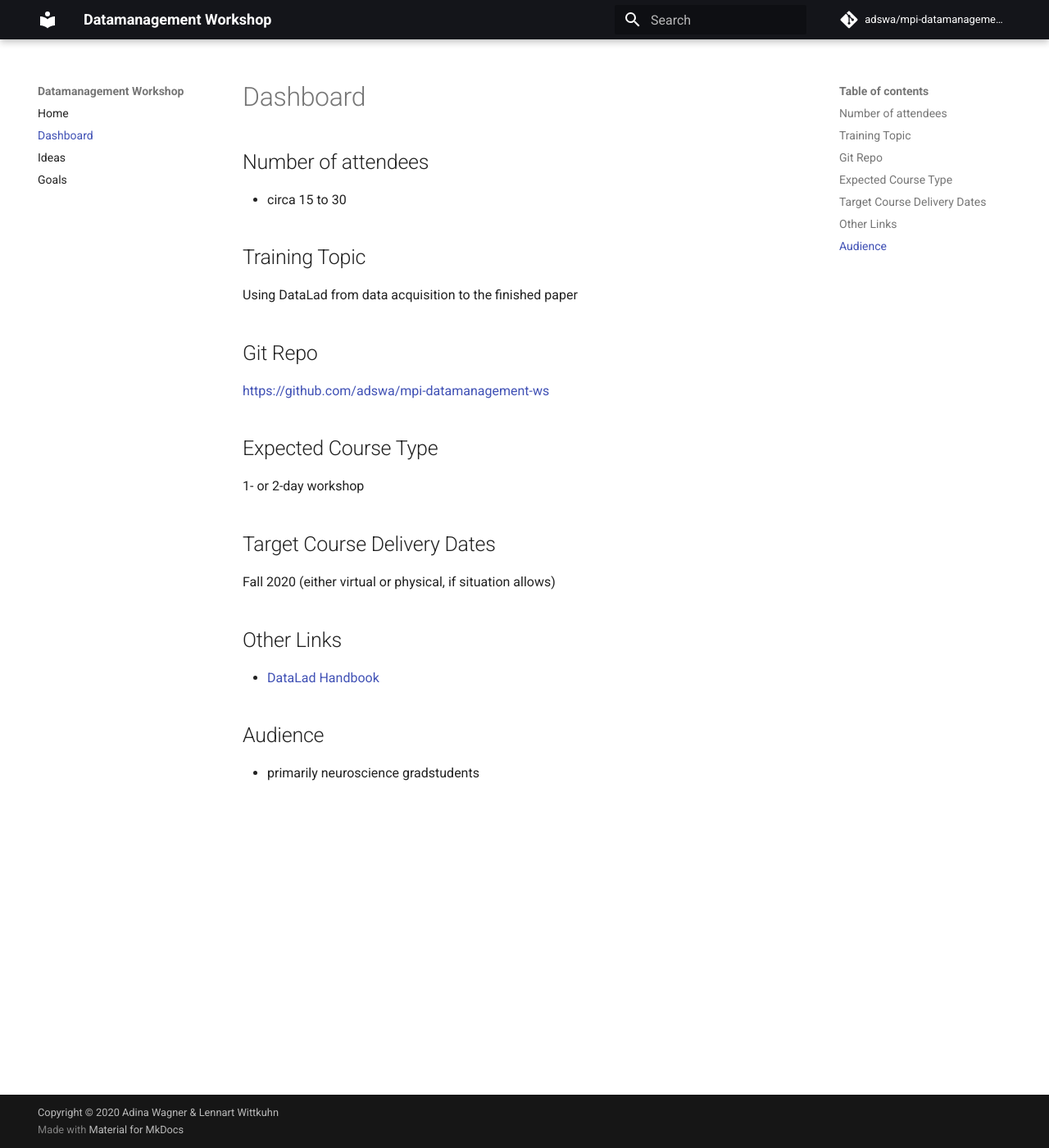
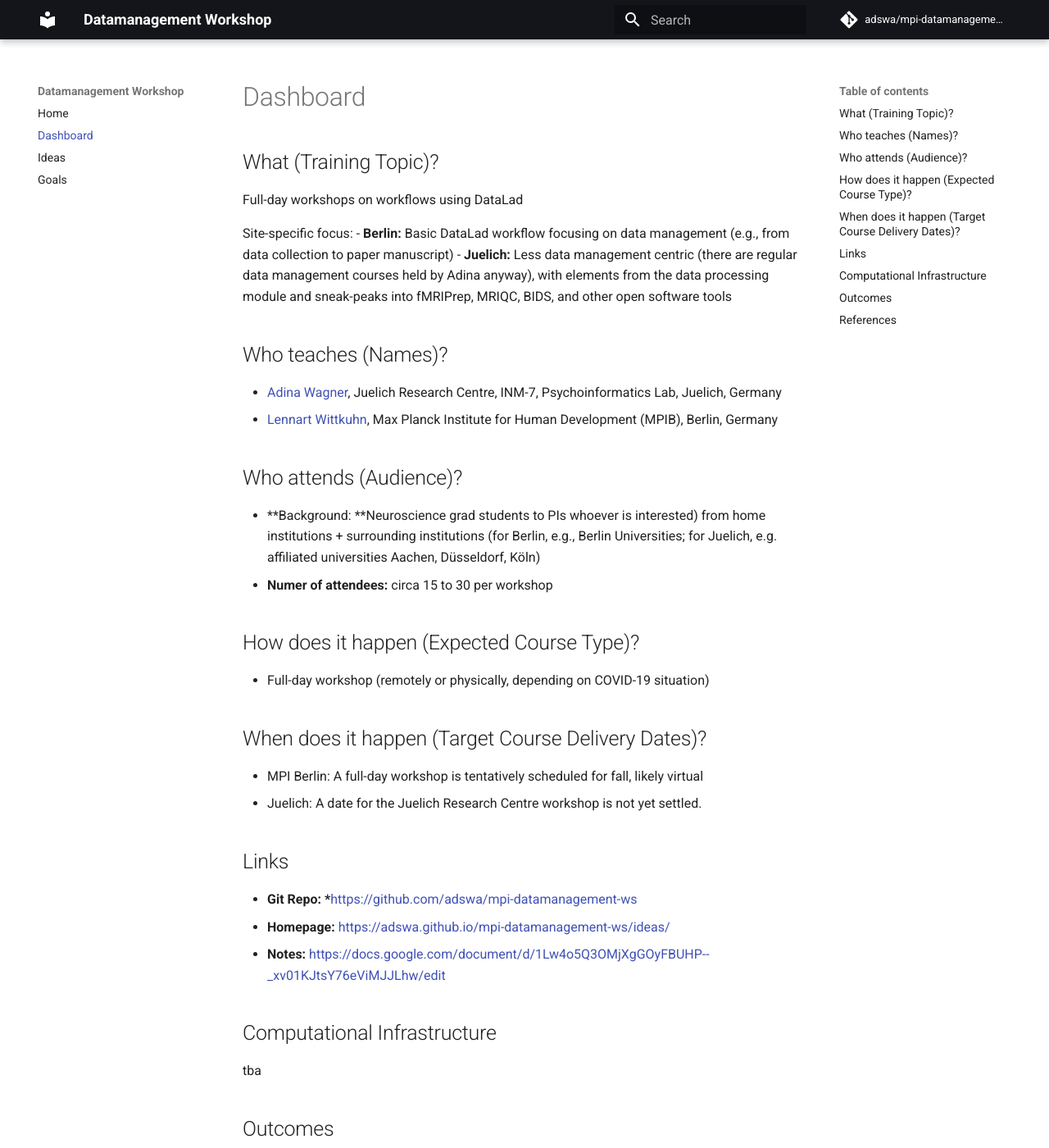
Before and after one commit to adswa/mpi-datamanagement-ws, an MkDocs documentation site: the page built from docs/dashboard.md, in a window 1280 px wide and 1400 px high. Shown: the whole window at 82% size. Built offline with MkDocs 1.6.1 and Material for MkDocs 9.7.7, drawn with Linux system fonts in a browser that asks for light colours; comment, search, counter and statistics services are not loaded.

Commit message:
add dashboard info, fix #6, fix #8

```diff
--- a/docs/dashboard.md
+++ b/docs/dashboard.md
@@ -1,27 +1,43 @@
-## Number of attendees
+## What (Training Topic)?
 
-- circa 15 to 30
+Full-day workshops on workflows using DataLad
 
-## Training Topic
+Site-specific focus:
+- **Berlin:** Basic DataLad workflow focusing on data management (e.g., from data collection to paper manuscript)
+- **Juelich:** Less data management centric (there are regular data management courses held by Adina anyway), with elements from the data processing module and sneak-peaks into fMRIPrep, MRIQC, BIDS, and other open software tools
 
-Using DataLad from data acquisition to the finished paper
+## Who teaches (Names)?
 
-## Git Repo
+- [Adina Wagner](mailto:adina.wagner@t-online.de), Juelich Research Centre, INM-7, Psychoinformatics Lab, Juelich, Germany
+- [Lennart Wittkuhn](mailto:wittkuhn@mpib-berlin.mpg.de), Max Planck Institute for Human Development (MPIB), Berlin, Germany
 
-https://github.com/adswa/mpi-datamanagement-ws
+## Who attends (Audience)?
 
-## Expected Course Type
+- **Background: **Neuroscience grad students to PIs whoever is interested) from home institutions + surrounding institutions (for Berlin, e.g., Berlin Universities; for Juelich, e.g. affiliated universities Aachen, Düsseldorf, Köln)
+- **Numer of attendees:** circa 15 to 30 per workshop
 
-1- or 2-day workshop
+## How does it happen (Expected Course Type)?
 
-## Target Course Delivery Dates
+* Full-day workshop (remotely or physically, depending on  COVID-19 situation)
 
-Fall 2020 (either virtual or physical, if situation allows)
+## When does it happen (Target Course Delivery Dates)?
 
-## Other Links
+* MPI Berlin: A full-day workshop is tentatively scheduled for fall, likely virtual
+* Juelich: A date for the Juelich Research Centre workshop is not yet settled.
 
-- [DataLad Handbook](http://handbook.datalad.org/en/latest/)
+## Links
 
-## Audience
+* **Git Repo: ***https://github.com/adswa/mpi-datamanagement-ws
+* **Homepage:** https://adswa.github.io/mpi-datamanagement-ws/ideas/
+* **Notes:** https://docs.google.com/document/d/1Lw4o5Q3OMjXgGOyFBUHP--_xv01KJtsY76eViMJJLhw/edit
 
-- primarily neuroscience gradstudents
+## Computational Infrastructure
+
+tba
+
+## Outcomes
+
+tba
+
+## References
+* [DataLad Handbook](http://handbook.datalad.org/en/latest/)
```
